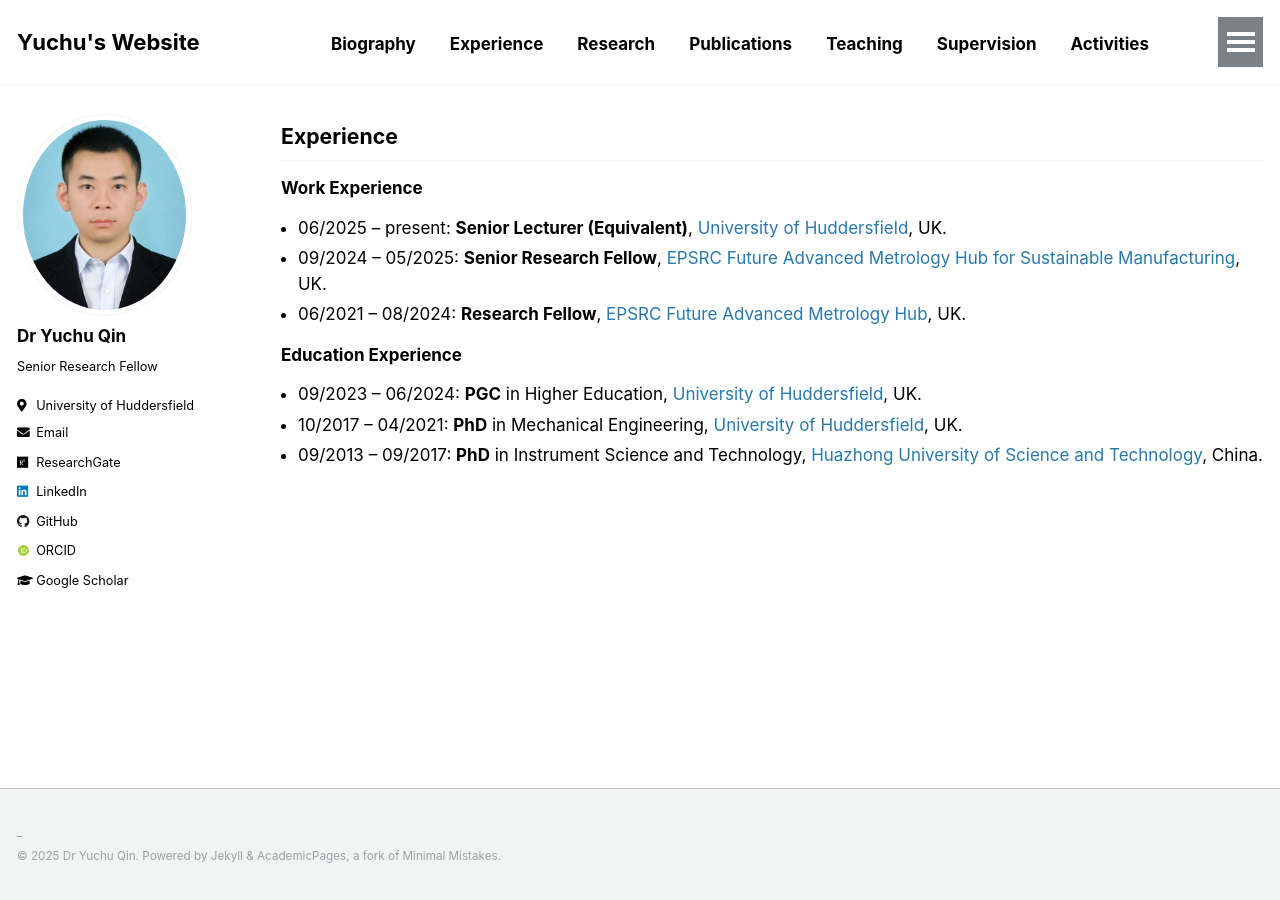
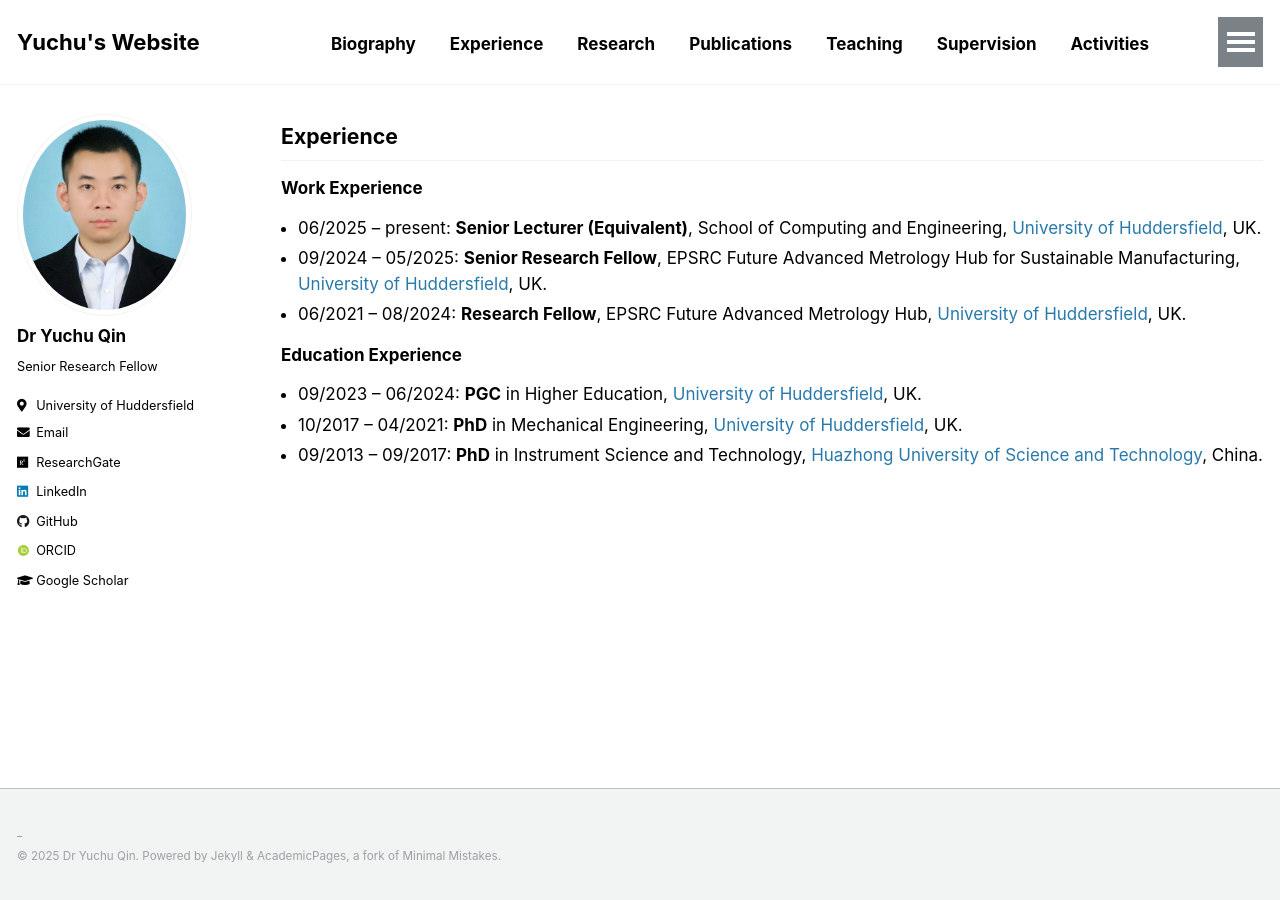
Before and after one commit to yuchu-qin/yuchu-qin.github.io, a Jekyll site: the page built from _pages/experience.md, in a window 1280 px wide. Built offline with Jekyll 4.4.1, drawn with Linux system fonts in a browser that asks for light colours; some web fonts are replaced; our own code applies the rules of GitHub Pages for plain Markdown files.

Commit message:
Update experience.md

```diff
--- a/_pages/experience.md
+++ b/_pages/experience.md
@@ -5,9 +5,9 @@ author_profile: true
 
 ## Experience
 ### Work Experience
-- 06/2025 – present: **Senior Lecturer (Equivalent)**, [University of Huddersfield](https://www.hud.ac.uk/), UK.
-- 09/2024 – 05/2025: **Senior Research Fellow**, [EPSRC Future Advanced Metrology Hub for Sustainable Manufacturing](https://research.hud.ac.uk/institutes-centres/cpt/), UK.
-- 06/2021 – 08/2024: **Research Fellow**, [EPSRC Future Advanced Metrology Hub](https://research.hud.ac.uk/institutes-centres/cpt/), UK.
+- 06/2025 – present: **Senior Lecturer (Equivalent)**, School of Computing and Engineering, [University of Huddersfield](https://www.hud.ac.uk/), UK.
+- 09/2024 – 05/2025: **Senior Research Fellow**, EPSRC Future Advanced Metrology Hub for Sustainable Manufacturing, [University of Huddersfield](https://www.hud.ac.uk/), UK.
+- 06/2021 – 08/2024: **Research Fellow**, EPSRC Future Advanced Metrology Hub, [University of Huddersfield](https://www.hud.ac.uk/), UK.
 
 ### Education Experience
 - 09/2023 – 06/2024: **PGC** in Higher Education, [University of Huddersfield](https://www.hud.ac.uk/), UK.
```
